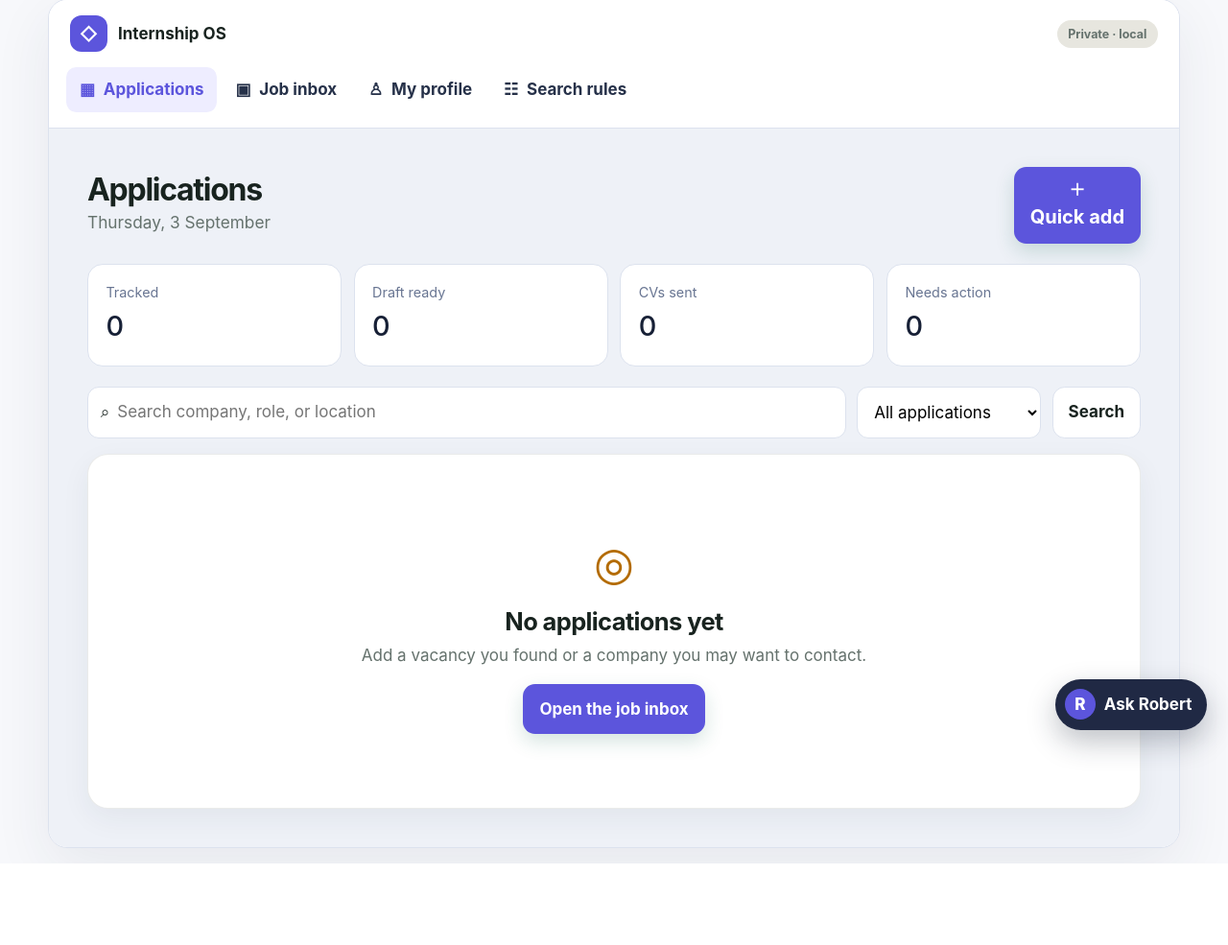
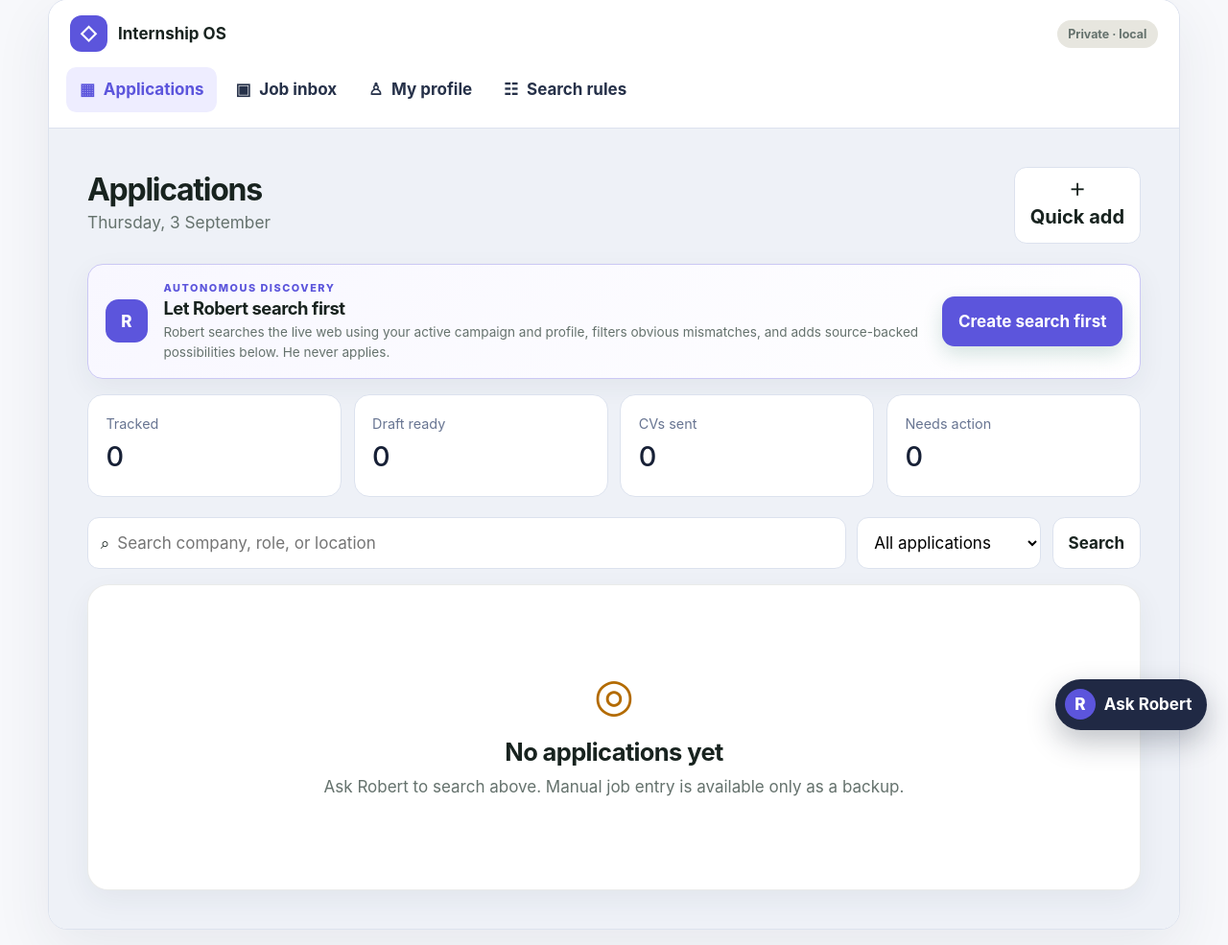
Before and after one commit to francescows-alt/Opportunity-Scout-Original, a Django app: page /applications/ in a window 1280 px wide. Shown: the part 17-1002 px from the top of the page at 96% size. Before the commit the page ends 917 px from the top, so only its background shows below. Run offline with Django 5.2, Linux system fonts and the light colour scheme; data that the repository does not hold is empty.

Commit message:
Add autonomous internship discovery

```diff
--- a/tracker/static/tracker/app.js
+++ b/tracker/static/tracker/app.js
@@ -24,4 +24,17 @@ document.addEventListener("DOMContentLoaded", () => {
             if (event.target === backgroundDialog) backgroundDialog.close();
         });
     }
+
+    const discoveryForm = document.querySelector("[data-discovery-form]");
+    if (discoveryForm) {
+        discoveryForm.addEventListener("submit", () => {
+            const button = discoveryForm.querySelector("button[type='submit']");
+            const progress = discoveryForm.querySelector(".discovery-progress");
+            if (button) {
+                button.disabled = true;
+                button.textContent = "Robert is searching…";
+            }
+            if (progress) progress.hidden = false;
+        });
+    }
 });
--- a/tracker/static/tracker/styles.css
+++ b/tracker/static/tracker/styles.css
@@ -88,6 +88,14 @@ dd { margin: 0; }
 .add-button { flex-direction: column; min-width: 5.9rem; padding: 0.65rem 1rem; }
 .add-button > :first-child { font-size: 1.25rem; }
 .stats-grid { display: grid; grid-template-columns: repeat(4, 1fr); gap: 0.8rem; margin-bottom: 1.3rem; }
+.discovery-bar { display: grid; grid-template-columns: auto minmax(0, 1fr) auto; align-items: center; gap: 1rem; margin-bottom: 1rem; border: 1px solid #cbc8f4; border-radius: 1rem; background: linear-gradient(135deg, #f8f7ff, #ffffff); padding: 1rem 1.1rem; box-shadow: var(--shadow); }
+.discovery-bar h2 { margin-bottom: 0.25rem; font-size: 1.15rem; }
+.discovery-bar p { margin-bottom: 0; color: var(--muted); font-size: 0.85rem; }
+.discovery-bar .eyebrow { margin-bottom: 0.15rem; color: var(--green); font-size: 0.68rem; }
+.discovery-icon { display: grid; width: 2.8rem; height: 2.8rem; place-items: center; border-radius: 0.85rem; background: var(--green); color: white; font-weight: 850; }
+.discovery-bar button:disabled { cursor: not-allowed; opacity: 0.55; }
+.discovery-bar form { display: grid; gap: 0.4rem; }
+.discovery-progress { max-width: 15rem; color: var(--muted); font-size: 0.7rem; text-align: center; }
 .stats-grid article { display: flex; min-height: 6.7rem; flex-direction: column; justify-content: space-between; border: 1px solid var(--line); border-radius: 1rem; background: white; padding: 1.15rem; }
 .stats-grid span { color: #687592; font-size: 0.9rem; }
 .stats-grid strong { color: #172036; font-size: 1.8rem; font-weight: 500; }
@@ -362,6 +370,9 @@ dd { margin: 0; }
     .main-nav { overflow-x: auto; flex-wrap: nowrap; }
     .main-nav a { white-space: nowrap; }
     .stats-grid { grid-template-columns: repeat(2, 1fr); }
+    .discovery-bar { grid-template-columns: auto 1fr; }
+    .discovery-bar form, .discovery-bar > .button { grid-column: 1 / -1; }
+    .discovery-bar .button { width: 100%; }
     .filters { align-items: stretch; flex-direction: column; }
     .filters select { min-height: 3rem; }
     .table-header { display: none; }
--- a/tracker/templates/tracker/dashboard.html
+++ b/tracker/templates/tracker/dashboard.html
@@ -6,7 +6,20 @@
         <h1>Applications</h1>
         <p class="lede">{% now "l, j F" %}{% if active_campaign %} · {{ active_campaign.name }}{% endif %}</p>
     </div>
-    <a class="button primary add-button" href="{% url 'inbox' %}">＋<span>Quick add</span></a>
+    <a class="button secondary add-button" href="{% url 'inbox' %}">＋<span>Quick add</span></a>
+</section>
+
+<section class="discovery-bar">
+    <div class="discovery-icon">R</div>
+    <div><p class="eyebrow">Autonomous discovery</p><h2>Let Robert search first</h2><p>Robert searches the live web using your active campaign and profile, filters obvious mismatches, and adds source-backed possibilities below. He never applies.</p></div>
+    {% if active_campaign %}
+    <form method="post" action="{% url 'discover-internships' %}" data-discovery-form>
+        {% csrf_token %}<button class="button primary" type="submit" {% if not ai_configured %}disabled title="Connect OpenAI first"{% endif %}>Find internships now</button>
+        <small class="discovery-progress" hidden>Robert is searching and checking sources. This may take about a minute…</small>
+    </form>
+    {% else %}
+    <a class="button primary" href="{% url 'campaign-create' %}">Create search first</a>
+    {% endif %}
 </section>
 
 <section class="stats-grid" aria-label="Application totals">
@@ -60,8 +73,7 @@
 {% else %}
 <section class="empty-state">
     <div class="empty-icon">◎</div><h2>No applications yet</h2>
-    <p>Add a vacancy you found or a company you may want to contact.</p>
-    <a class="button primary" href="{% url 'inbox' %}">Open the job inbox</a>
+    <p>Ask Robert to search above. Manual job entry is available only as a backup.</p>
 </section>
 {% endif %}
 {% endblock %}
--- a/tracker/urls.py
+++ b/tracker/urls.py
@@ -6,6 +6,7 @@ from . import views
 urlpatterns = [
     path("", views.home, name="home"),
     path("applications/", views.dashboard, name="dashboard"),
+    path("applications/discover/", views.discover_internships, name="discover-internships"),
     path("inbox/", views.inbox, name="inbox"),
     path("applications/new/", views.opportunity_create, name="opportunity-create"),
     path("applications/<int:opportunity_id>/edit/", views.opportunity_edit, name="opportunity-edit"),
--- a/tracker/views.py
+++ b/tracker/views.py
@@ -1,4 +1,5 @@
 from pathlib import Path
+from urllib.parse import urlparse
 
 from django.contrib import messages
 from django.core.paginator import Paginator
@@ -9,7 +10,7 @@ from django.urls import reverse
 from django.utils import timezone
 from django.views.decorators.http import require_POST
 
-from .ai import AIUnavailable, analyze_profile_documents, campaign_reply, is_configured, profile_reply, robert_reply, transcribe
+from .ai import AIUnavailable, analyze_profile_documents, campaign_reply, is_configured, profile_reply, research_internships, robert_reply, transcribe
 
 from .forms import (
     CampaignPromptForm,
@@ -20,7 +21,7 @@ from .forms import (
     QuickInboxForm,
     SearchCampaignForm,
 )
-from .models import CandidateProfile, ChatMessage, InboxItem, Opportunity, ProfileDocument, SearchCampaign
+from .models import CandidateProfile, ChatMessage, InboxItem, Opportunity, Organization, ProfileDocument, SearchCampaign
 
 
 def home(request):
@@ -63,8 +64,73 @@ def dashboard(request):
             status__in=[Opportunity.Status.REJECTED, Opportunity.Status.OFFER]
         ).count(),
         "active_campaign": SearchCampaign.objects.filter(is_active=True).first(),
+        "ai_configured": is_configured(),
     }
     return render(request, "tracker/dashboard.html", context)
+
+
+@require_POST
+def discover_internships(request):
+    campaign = SearchCampaign.objects.filter(is_active=True).first()
+    if not campaign:
+        messages.error(request, "Create and activate a search campaign before Robert searches.")
+        return redirect("campaign-list")
+    profile = CandidateProfile.objects.filter(pk=1).first()
+    if not profile or not (profile.structured_profile or profile.profile_draft.strip()):
+        messages.error(request, "Finish a basic profile first so Robert can judge which internships fit you.")
+        return redirect("profile")
+
+    try:
+        batch = research_internships(campaign, profile)
+        added = 0
+        updated = 0
+        for item in batch.opportunities:
+            source_url = item.source_url.strip()
+            parsed = urlparse(source_url)
+            if parsed.scheme not in {"http", "https"} or not parsed.netloc:
+                continue
+            organization = Organization.objects.filter(name__iexact=item.company.strip()).first()
+            if organization is None:
+                organization = Organization.objects.create(name=item.company.strip(), location=item.location.strip())
+            missing = "\n".join(f"Unknown: {fact}" for fact in item.missing_information)
+            fit_summary = item.fit_summary.strip()
+            if missing:
+                fit_summary = f"{fit_summary}\n\nStill to verify:\n{missing}"
+            opportunity = Opportunity.objects.filter(campaign=campaign, source_url=source_url).first()
+            values = {
+                "organization": organization,
+                "title": item.title.strip(),
+                "kind": item.kind,
+                "location": item.location.strip(),
+                "job_description": item.description.strip(),
+                "match_score": item.match_score,
+                "fit_summary": fit_summary,
+                "next_action": item.next_action.strip(),
+            }
+            if opportunity:
+                for field, value in values.items():
+                    setattr(opportunity, field, value)
+                opportunity.save(update_fields=list(values) + ["updated_at"])
+                updated += 1
+            else:
+                Opportunity.objects.create(
+                    campaign=campaign,
+                    source_url=source_url,
+                    status=Opportunity.Status.DISCOVERED,
+                    **values,
+                )
+                added += 1
+        ChatMessage.objects.create(
+            scope=ChatMessage.Scope.GENERAL,
+            role=ChatMessage.Role.ASSISTANT,
+            content=f"Autonomous search complete. {batch.summary} I added {added} new possibilities and refreshed {updated} existing ones. Nothing was applied to.",
+        )
+        messages.success(request, f"Robert found and checked the web: {added} new possibilities added, {updated} existing ones refreshed.")
+    except AIUnavailable as error:
+        messages.error(request, str(error))
+    except Exception:
+        messages.error(request, "Robert’s web search was interrupted. Nothing was added incorrectly; please try again.")
+    return redirect("dashboard")
 
 
 def campaign_list(request):
```
Also changed, not shown: tracker/ai.py (+62 -0 lines), tracker/tests.py (+30 -1 lines).
